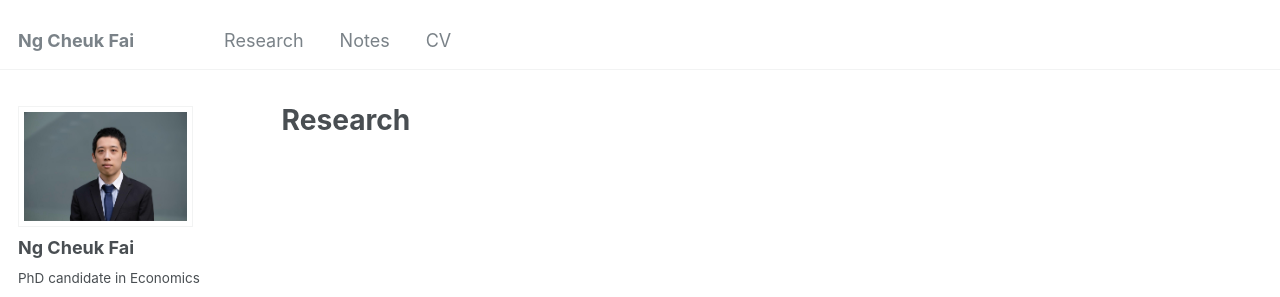
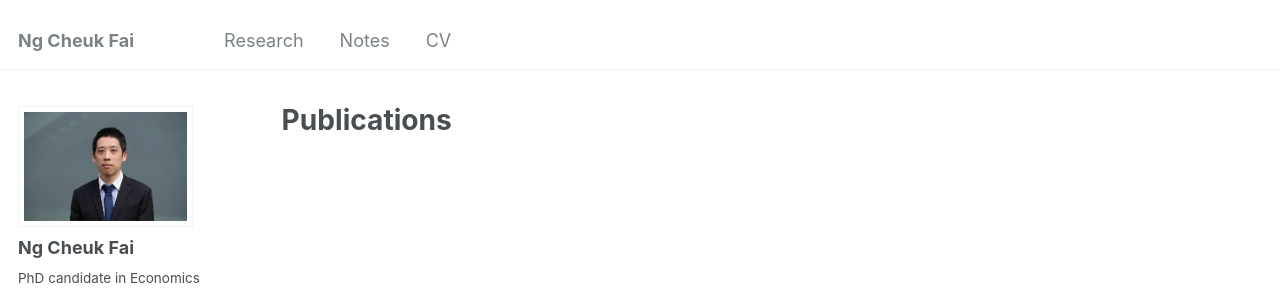
Before and after one commit to ngcheukfai/ngcheukfai.github.io, a Jekyll site: the page built from _pages/research.html, in a window 1280 px wide. Shown: the top 297 px of the page. Built offline with Jekyll 4.4.1, drawn with Linux system fonts in a browser that asks for light colours.

Commit message:
Update research.html

```diff
--- a/_pages/research.html
+++ b/_pages/research.html
@@ -1,7 +1,7 @@
 ---
 layout: archive
-title: "Research"
-permalink: /research/
+title: "Publications"
+permalink: /publications/
 author_profile: true
 ---
 
@@ -15,7 +15,7 @@ author_profile: true
 {% if site.publication_category %}
   {% for category in site.publication_category  %}
     {% assign title_shown = false %}
-    {% for post in site.research reversed %}
+    {% for post in site.publications reversed %}
       {% if post.category != category[0] %}
         {% continue %}
       {% endif %}
@@ -27,7 +27,7 @@ author_profile: true
     {% endfor %}
   {% endfor %}
 {% else %}
-  {% for post in site.research reversed %}
+  {% for post in site.publications reversed %}
     {% include archive-single.html %}
   {% endfor %}
 {% endif %}
```
